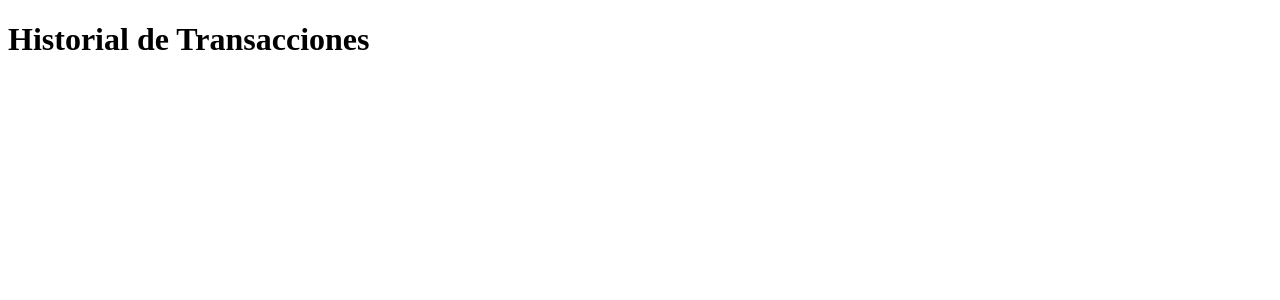
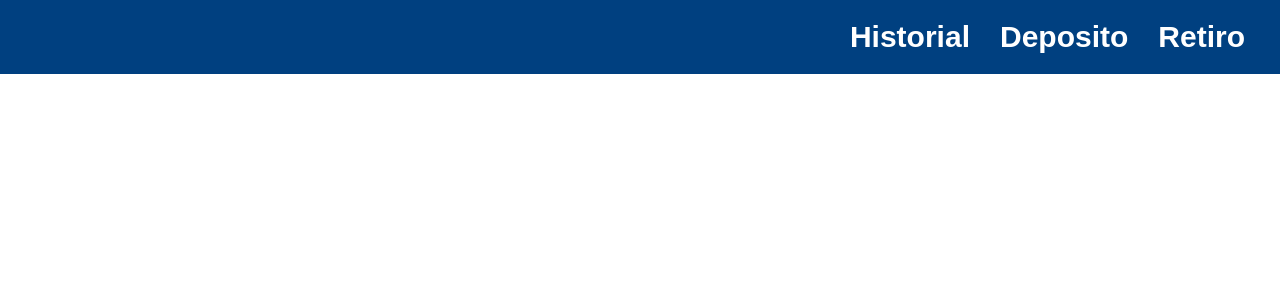
Before and after one commit to soulbreaker156/Proyecto_Banco2, a PHP site: page /Views/Historial/Historial.php in a window 1280 px wide. Shown: the top 300 px of the page. Run offline with PHP 8.4, Linux system fonts and the light colour scheme; some web fonts are replaced.

Commit message:
feat: agregada bara de navegacion

```diff
--- a/Public/css/estilos.css
+++ b/Public/css/estilos.css
@@ -0,0 +1,44 @@
+* {
+  margin: 0;
+  padding: 0;
+  box-sizing: border-box;
+  font-family: "Satoshi", sans-serif;
+}
+
+body {
+  background-color: #ffffff;
+  color: #333;
+  height: 100%;
+}
+/* Estilos para la barra de navegación */
+.navegacion {
+  display: flex;
+  align-items: center;
+  justify-content: end;
+  background-color: #004080;
+  padding: 20px;
+  height: 10%;
+  margin-bottom: 20px;
+  width: 100%;
+}
+.navegacion ul {
+  list-style: none;
+  padding: 0;
+  display: flex;
+}
+.navegacion ul li {
+  margin: 0 15px;
+}
+.navegacion ul li a {
+  color: #fff;
+  text-decoration: none;
+  font-weight: bold;
+  font-size: 30px;
+  display: inline-block;
+  transition: transform 0.3s ease;
+}
+.navegacion ul li a:hover {
+  transform: scale(1.2);
+  transform: translateY(-5px);
+  color: #d7d7d7;
+}
--- a/Public/index.php
+++ b/Public/index.php
@@ -9,7 +9,7 @@ $router = new AltoRouter();
 // Rutas
 $router->map('GET', '/', function (){
     $controller = new LoginController;
-    $conexion = $controller->mostrarLogin();
+    $controller->mostrarLogin();
 });
 $router->map('POST', '/login', function (){
     $controller = new LoginController;
--- a/Views/Historial/Historial.php
+++ b/Views/Historial/Historial.php
@@ -3,9 +3,17 @@
 <head>
     <meta charset="UTF-8">
     <meta name="viewport" content="width=device-width, initial-scale=1.0">
+    <link href="https://api.fontshare.com/v2/css?f[]=panchang@400&f[]=satoshi@400&display=swap" rel="stylesheet">
+    <link rel="stylesheet" href="/../css/estilos.css">
     <title>Historial</title>
 </head>
 <body>
-    <h1>Historial de Transacciones</h1>
+    <nav class="navegacion">
+        <ul>
+            <li><a href="/historial">Historial</a></li>
+            <li><a href="#">Deposito</a></li>
+            <li><a href="#">Retiro</a></li>
+        </ul>
+    </nav>
 </body>
 </html>
```
